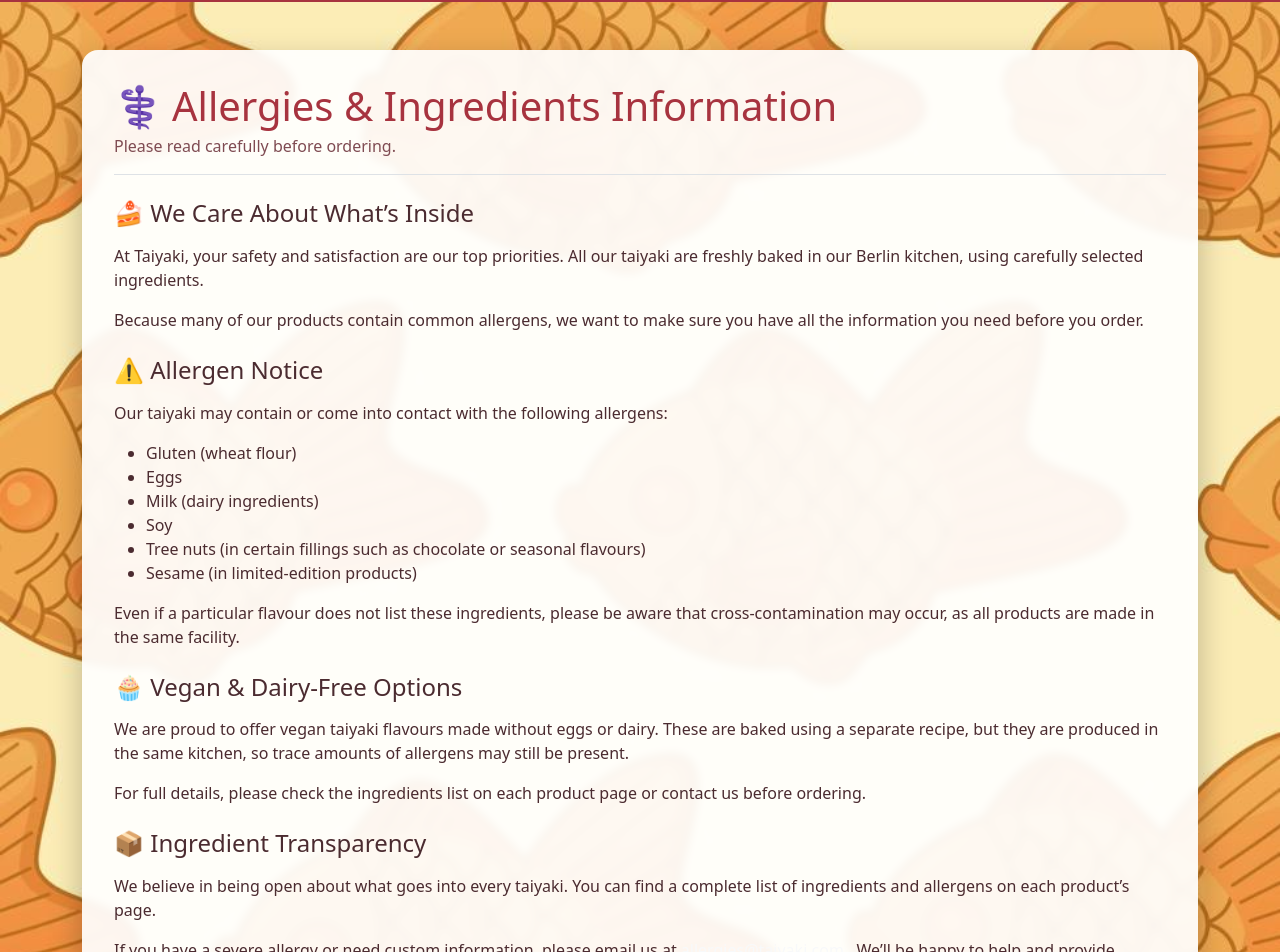
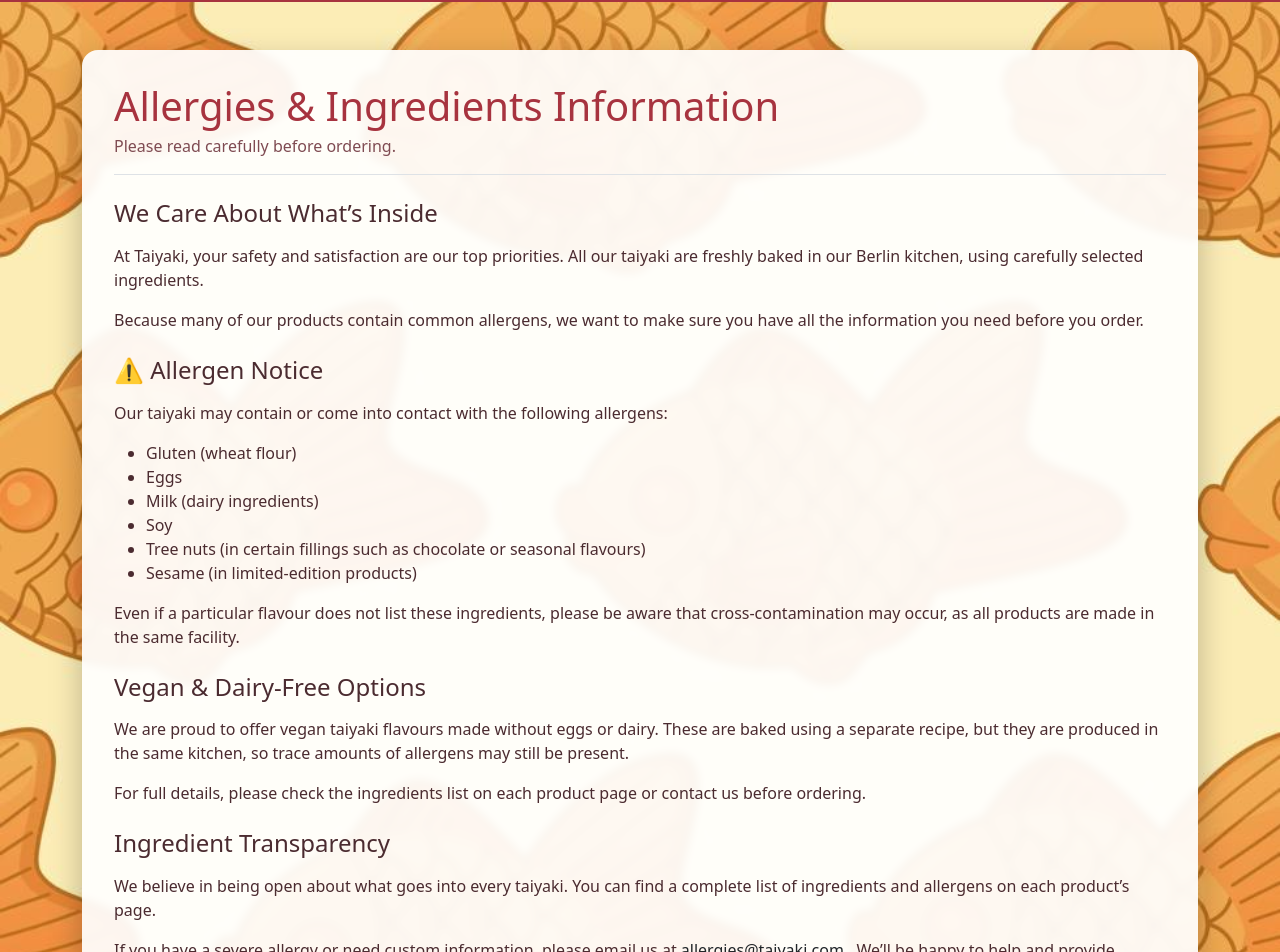
Before and after one commit to viktormandlbauer/taiyaki, a Vue app in the folder taiyaki-frontend/: page /allergies in a window 1280 px wide. Shown: the part 54-1006 px from the top of the page. Built offline with nearby package versions, Linux system fonts and the light colour scheme.

Commit message:
design changes for HelpView, AllergiesView, AboutView and ProfileView

```diff
--- a/taiyaki-frontend/src/assets/pages/info/AboutView.vue
+++ b/taiyaki-frontend/src/assets/pages/info/AboutView.vue
@@ -1,11 +1,10 @@
 <template>
   <InfoPage
     title="About Us"
-    emoji="🐟"
     subtitle="A bite of Japan in every smile."
   >
     <section class="mb-4">
-      <h2 class="h4 mb-3">Welcome to Taiyaki – A Bite of Japan in Every Smile</h2>
+      <h2 class="h4 mb-3">❤️ Welcome to Taiyaki – A Bite of Japan in Every Smile</h2>
       <p>
         At Taiyaki, we believe every bite should tell a story.
       </p>
@@ -21,7 +20,7 @@
     </section>
 
     <section class="mb-4">
-      <h2 class="h4 mb-3">🍰 Our Flavours, Your Favorites</h2>
+      <h2 class="h4 mb-3">Our Flavours, Your Favorites</h2>
       <p>
         From the classic red bean to matcha cream, custard, chocolate, and even seasonal specialties,
         each taiyaki is crafted with care, using high-quality ingredients and a touch of nostalgia.
@@ -33,7 +32,7 @@
     </section>
 
     <section class="mb-4">
-      <h2 class="h4 mb-3">🌸 Our Mission</h2>
+      <h2 class="h4 mb-3">Our Mission</h2>
       <p>
         Our mission is to bring a little bit of Japanese happiness to your everyday moments –
         one taiyaki at a time. We’re passionate about tradition, creativity, and spreading joy
@@ -45,7 +44,7 @@
     </section>
 
     <section class="mb-4">
-      <h2 class="h4 mb-3">❤️ Made with Care in Berlin</h2>
+      <h2 class="h4 mb-3">Made with Care in Berlin</h2>
       <p>
         All our taiyaki are lovingly made in our Berlin-based kitchen, combining authentic Japanese
         techniques with European quality standards.
@@ -61,7 +60,7 @@
     </section>
 
     <section class="mb-4">
-      <h2 class="h4 mb-3">🌟 From Our Kitchen to Your Heart</h2>
+      <h2 class="h4 mb-3">From Our Kitchen to Your Heart</h2>
       <p>
         Every taiyaki we bake carries a little bit of joy – from the first swirl of batter to
         the final golden crunch. We’re more than just a webshop; we’re a small team of dreamers
--- a/taiyaki-frontend/src/assets/pages/info/AllergiesView.vue
+++ b/taiyaki-frontend/src/assets/pages/info/AllergiesView.vue
@@ -1,11 +1,10 @@
 <template>
   <InfoPage
     title="Allergies & Ingredients Information"
-    emoji="⚕️"
     subtitle="Please read carefully before ordering."
   >
     <section class="mb-4">
-      <h2 class="h4 mb-3">🍰 We Care About What’s Inside</h2>
+      <h2 class="h4 mb-3">We Care About What’s Inside</h2>
       <p>
         At Taiyaki, your safety and satisfaction are our top priorities.
         All our taiyaki are freshly baked in our Berlin kitchen,
@@ -36,7 +35,7 @@
     </section>
 
     <section class="mb-4">
-      <h2 class="h4 mb-3">🧁 Vegan &amp; Dairy-Free Options</h2>
+      <h2 class="h4 mb-3">Vegan &amp; Dairy-Free Options</h2>
       <p>
         We are proud to offer vegan taiyaki flavours made without eggs or dairy.
         These are baked using a separate recipe, but they are produced in the same kitchen,
@@ -49,7 +48,7 @@
     </section>
 
     <section class="mb-4">
-      <h2 class="h4 mb-3">📦 Ingredient Transparency</h2>
+      <h2 class="h4 mb-3">Ingredient Transparency</h2>
       <p>
         We believe in being open about what goes into every taiyaki.
         You can find a complete list of ingredients and allergens on each product’s page.
@@ -57,7 +56,7 @@
       <p class="mb-0">
         If you have a severe allergy or need custom information,
         please email us at
-        <a href="mailto:allergies@taiyaki.com" class="link-light">
+        <a href="mailto:allergies@taiyaki.com" class="link-dark">
           allergies@taiyaki.com
         </a>.
         We’ll be happy to help and provide detailed ingredient sheets.
--- a/taiyaki-frontend/src/assets/pages/info/ContactView.vue
+++ b/taiyaki-frontend/src/assets/pages/info/ContactView.vue
@@ -42,7 +42,7 @@
       <h2 class="h5 mb-2">📦 Returns &amp; Exchanges</h2>
       <p class="mb-1">
         If there’s an issue with your delivery, please reach out to
-        <a href="mailto:returns@taiyaki.com" class="link-light">
+        <a href="mailto:returns@taiyaki.com" class="link-dark">
           returns@taiyaki.com
         </a>
         within 7 days of receiving your order.
--- a/taiyaki-frontend/src/assets/pages/user/ProfileView.vue
+++ b/taiyaki-frontend/src/assets/pages/user/ProfileView.vue
@@ -175,7 +175,7 @@
                 v-model="cardName"
                 type="text"
                 class="form-control"
-                placeholder="Tania Example"
+                placeholder="Maxi Mustermann"
               />
             </div>
             <div class="mb-3">
```
